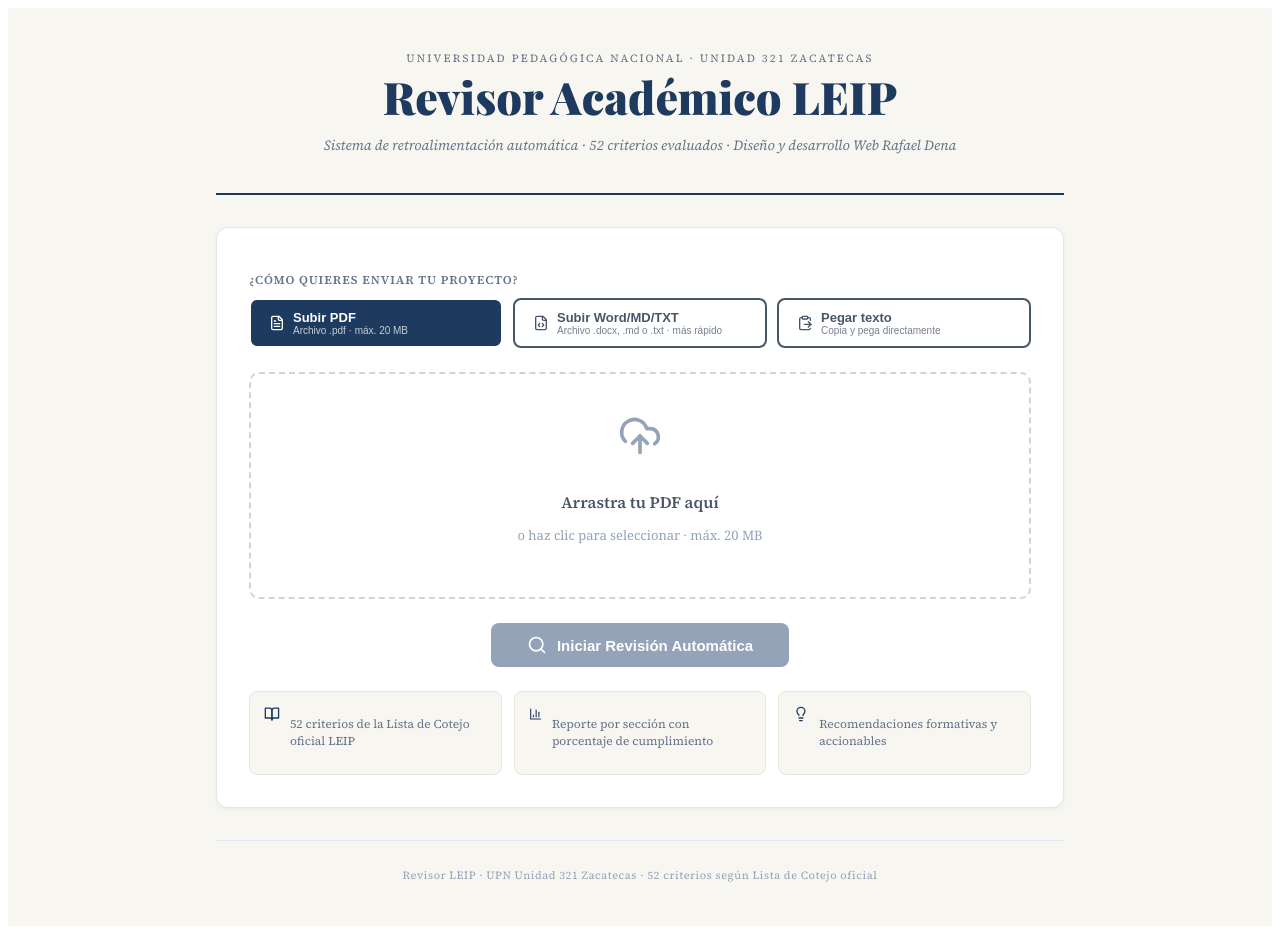
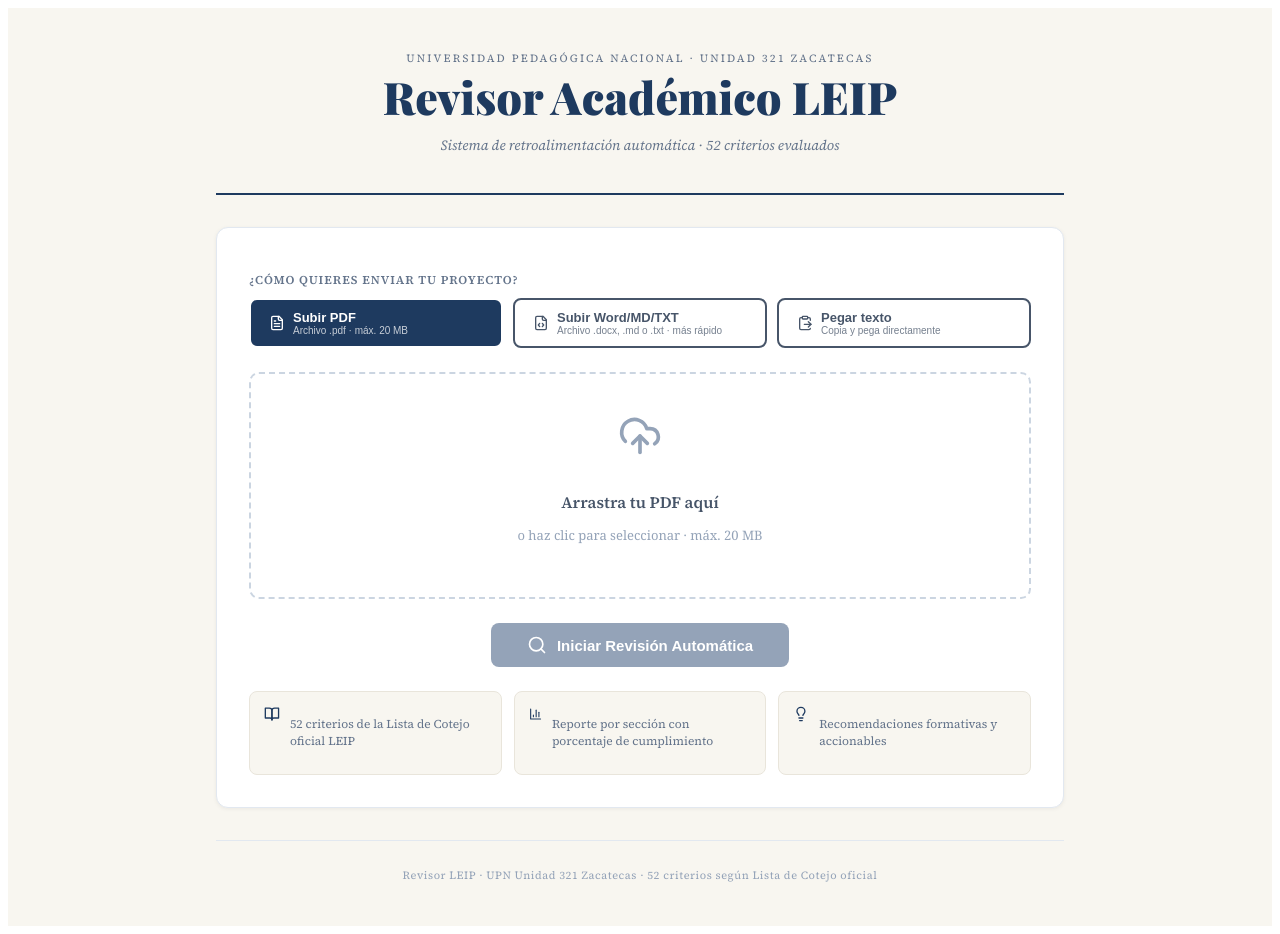
Before and after one commit to denasr/revisor-leip, a React (Vite) app: page / in a window 1280 px wide. Built offline with nearby package versions, Linux system fonts and the light colour scheme.

Commit message:
agregar crédito en cabecera

```diff
--- a/src/App.jsx
+++ b/src/App.jsx
@@ -479,7 +479,7 @@
             Revisor Académico LEIP
           </h1>
           <p style={{ color: "#64748b", fontSize: 14, fontStyle: "italic" }} className="serif-body">
-            Sistema de retroalimentación automática · {TOTAL} criterios evaluados · Diseño y desarrollo Web Rafael Dena
+            Sistema de retroalimentación automática · {TOTAL} criterios evaluados
           </p>
         </header>
 
```
